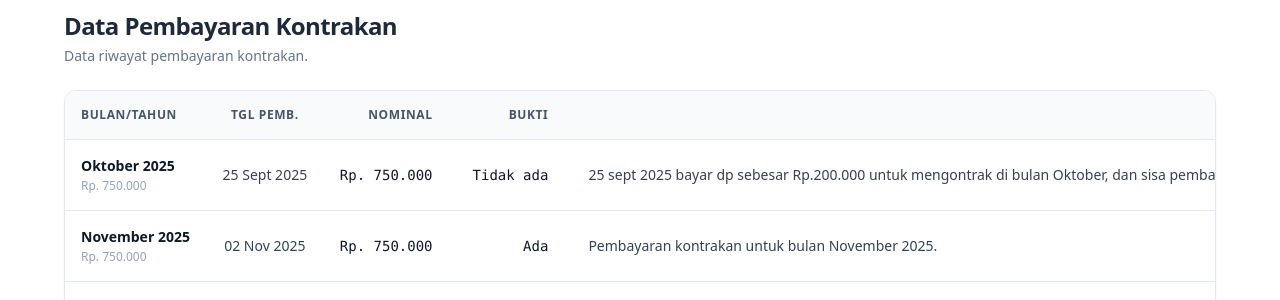
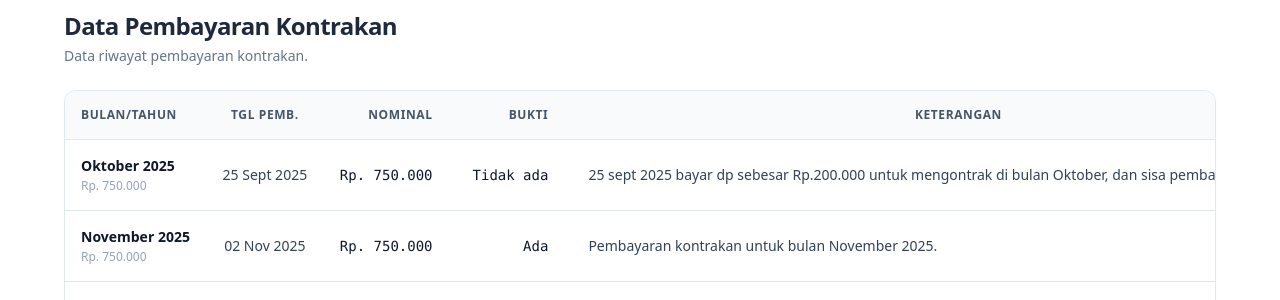
Before and after one commit to dapoerela85/dapoerela85.github.io, a Jekyll site: the page built from _pages/kontrakan.html, in a window 1280 px wide and 1166 px high. Shown: the part 135-435 px from the top of the window. Built offline with Jekyll 4.4.1, drawn with Linux system fonts in a browser that asks for light colours; nearby versions of some CDN libraries.

Commit message:
Update kontrakan.html

```diff
--- a/_pages/kontrakan.html
+++ b/_pages/kontrakan.html
@@ -25,7 +25,7 @@ permalink: /kontrakan/
             <th class="p-4 text-center">Tgl Pemb.</th>
             <th class="p-4 text-right pr-6">Nominal</th>
             <th class="p-4 text-right pr-6">Bukti</th>
-            <th class="p-4 text-right pr-6">Keterangan</th>
+            <th class="p-4 text-center pr-6">Keterangan</th>
           </tr>
         </thead>
 
```
